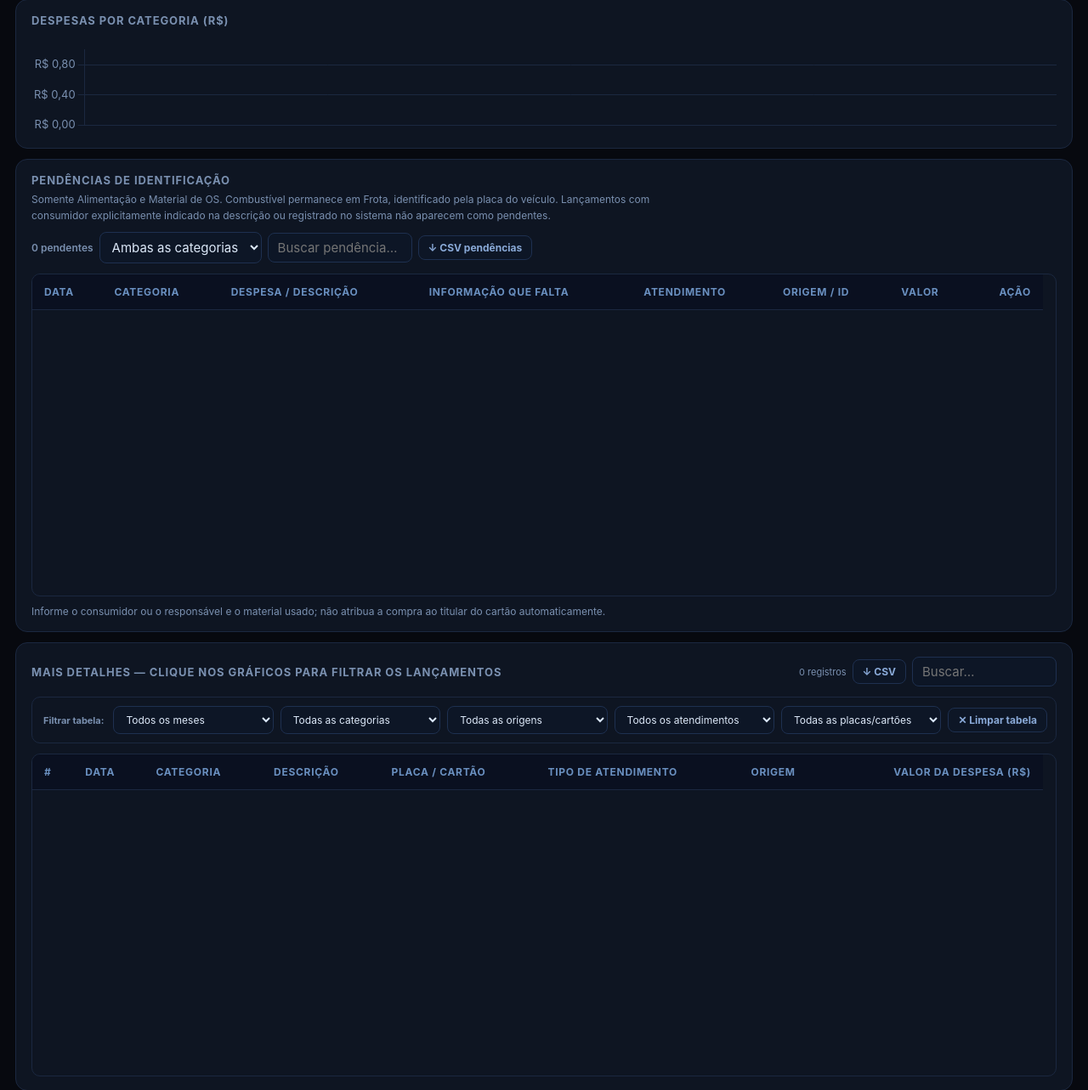
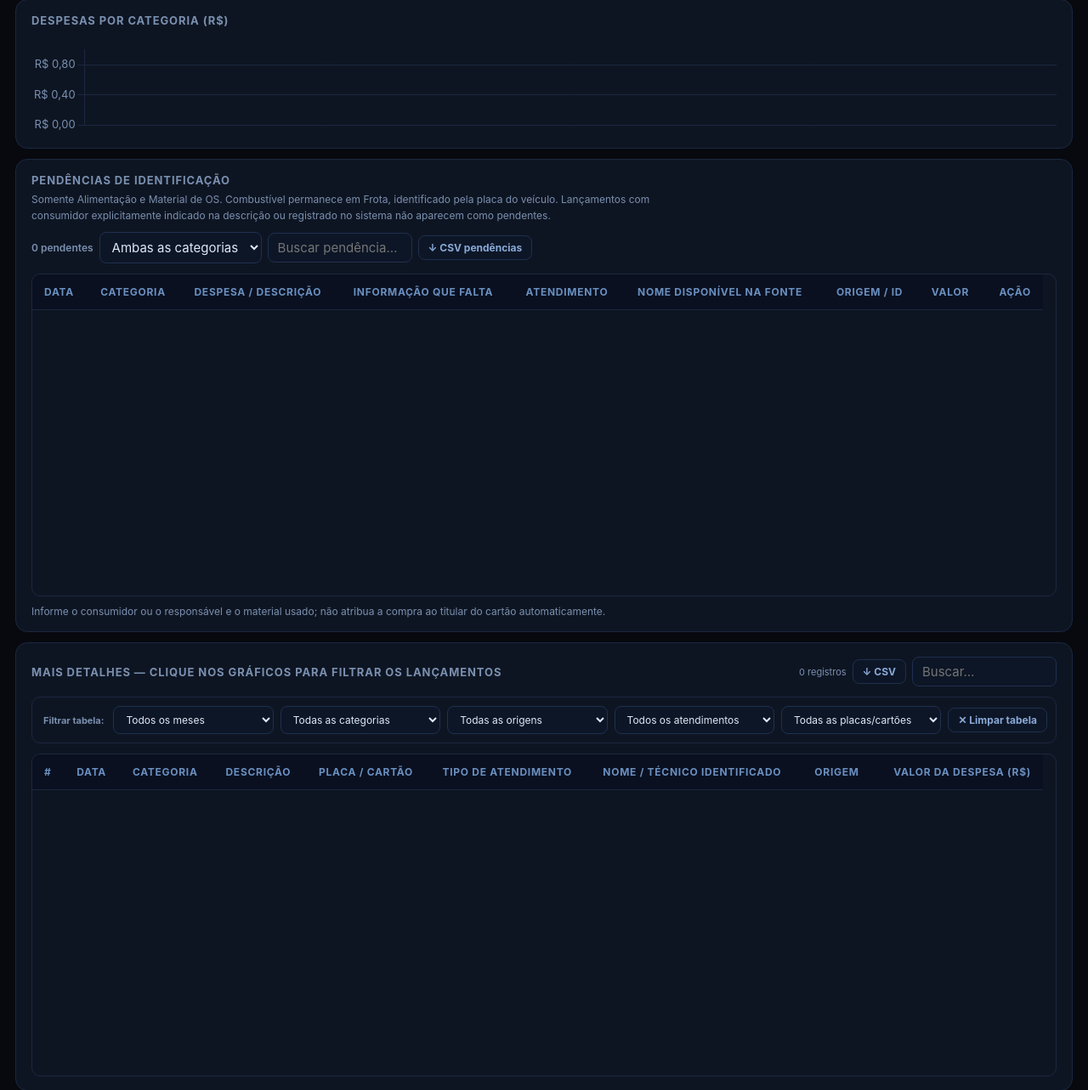
Before and after one commit to Abnerrum/AI, a Flask app: template relatorio-despesas/templates/index.html in a window 1280 px wide. Shown: the part 428-1711 px from the top of the page at 85% size. Run offline with Flask 3, Linux system fonts and the light colour scheme; the template is opened without the code that fills it: most values are stand-ins (such as "Sample title", 1, 10 or a date in 2020); lists and menus that the app fills with data are empty.

Commit message:
Exibir responsáveis e técnicos da fonte Clara no detalhamento e nas pendências

```diff
--- a/relatorio-despesas/templates/index.html
+++ b/relatorio-despesas/templates/index.html
@@ -165,6 +165,7 @@ html[data-theme="light"] #identForm textarea{background:#fff;border-color:#c6d6e
 #identTable td{vertical-align:middle}
 .ident-footer{padding-top:10px;color:var(--muted);font-size:12px}
 .ident-missing{font-weight:600;color:#f4b567}
+.ident-person{max-width:300px;overflow:hidden;text-overflow:ellipsis;white-space:nowrap;color:#a5d7fb}
 .ident-item{max-width:270px;overflow:hidden;text-overflow:ellipsis}
 #identTable .tbtn{white-space:nowrap}
 @media(max-width:850px){ .ident-scroll{max-height:330px} #identCard .table-head{display:block} #identCard .tbl-actions{margin-top:12px;flex-wrap:wrap} }
@@ -265,7 +266,7 @@ html[data-theme="light"] #identForm textarea{background:#fff;border-color:#c6d6e
       <table id="identTable">
         <thead><tr>
           <th>Data</th><th>Categoria</th><th>Despesa / descrição</th><th>Informação que falta</th>
-          <th>Atendimento</th><th>Origem / ID</th><th>Valor</th><th>Ação</th>
+          <th>Atendimento</th><th>Nome disponível na fonte</th><th>Origem / ID</th><th>Valor</th><th>Ação</th>
         </tr></thead>
         <tbody></tbody>
       </table>
@@ -296,7 +297,7 @@ html[data-theme="light"] #identForm textarea{background:#fff;border-color:#c6d6e
       <table id="detailTable">
         <thead><tr>
           <th>#</th><th>Data</th><th>Categoria</th><th>Descrição</th>
-          <th>Placa / Cartão</th><th>Tipo de atendimento</th><th>Origem</th><th>Valor da despesa (R$)</th>
+          <th>Placa / Cartão</th><th>Tipo de atendimento</th><th>Nome / Técnico identificado</th><th>Origem</th><th>Valor da despesa (R$)</th>
         </tr></thead>
         <tbody></tbody>
       </table>
@@ -548,9 +549,10 @@ function renderTable(){
     <td style="max-width:260px;overflow:hidden;text-overflow:ellipsis" title="${esc(r.descricao)}">${esc(r.descricao)}</td>
     <td>${esc(r.placa)||'—'}</td>
     <td>${esc(r.atendimento)||'—'}</td>
+    <td class="ident-person" title="${esc(nomeTecnicoFonte(r))}">${esc(nomeTecnicoFonte(r))}</td>
     <td>${esc(r.origem)||'—'}${r.origem==='MANUAL'?'<span class="badge-manual">MANUAL</span>':''}</td>
     <td>${brl(r.valor)}</td>
-  </tr>`).join(''):'<tr><td colspan="8" style="text-align:center;padding:30px;color:var(--muted)">Nenhum lançamento encontrado.</td></tr>';
+  </tr>`).join(''):'<tr><td colspan="9" style="text-align:center;padding:30px;color:var(--muted)">Nenhum lançamento encontrado.</td></tr>';
   $('#detailCount').textContent=num(sorted.length)+' de '+num(shown.length)+' registros';
   viewport.scrollTop=0;
 }
@@ -578,10 +580,27 @@ function consumidorExplicitoNaDescricao(r){
   if(/\b(?:restaurante|hotel|lanchonete|pizzaria|posto|mercado|comercio|sabor|churrasco|grill|supermercado|burguer|rest\.)\b/i.test(raw))return false;
   return /^\s*[A-ZÀ-Ý][a-zà-ÿ]{2,}(?:\s+[A-ZÀ-Ý][a-zà-ÿ]{2,})?\s+(?:e|,|&)\s*[A-ZÀ-Ý][a-zà-ÿ]{2,}/u.test(raw);
 }
+function pessoaCitadaNaFonte(r){
+  if(r.categoria!=='Alimentação')return '';
+  const textoOriginal=String(r.descricao_origem_fonte||'').trim();
+  if(textoOriginal&&consumidorExplicitoNaDescricao({...r,descricao:textoOriginal}))return textoOriginal;
+  if(consumidorExplicitoNaDescricao(r))return String(r.descricao||'').trim();
+  return '';
+}
+function nomeTecnicoFonte(r){
+  // Responsável de pagamento e consumidor/usuário do material são papéis diferentes.
+  const manual=String(r.responsavel_uso||'').trim();
+  if(manual)return 'Confirmado: '+manual;
+  const citado=pessoaCitadaNaFonte(r);
+  if(citado)return 'Pessoa(s) na descrição: '+citado;
+  const titular=String(r.titular_cartao_fonte||'').trim();
+  if(titular)return 'Titular Clara (uso não confirmado): '+titular;
+  return 'Não identificado';
+}
 function camposPendentes(r){
   const falta=[];
   if(r.categoria==='Alimentação'){
-    if(!String(r.responsavel_uso||'').trim()&&!consumidorExplicitoNaDescricao(r))falta.push('Quem se alimentou');
+    if(!String(r.responsavel_uso||'').trim()&&!pessoaCitadaNaFonte(r))falta.push('Quem se alimentou');
   }else if(r.categoria==='Material de OS'){
     if(!String(r.responsavel_uso||'').trim())falta.push('Quem utilizou');
     if(!String(r.material_utilizado||'').trim())falta.push('Material efetivamente usado');
@@ -608,10 +627,11 @@ function renderPendencias(){
     <td class="ident-item" title="${esc(r.descricao)}">${esc(r.descricao)||'—'}</td>
     <td class="ident-missing">${esc(camposPendentes(r).join(' + '))}</td>
     <td>${esc(r.atendimento)||'—'}</td>
+    <td class="ident-person" title="${esc(nomeTecnicoFonte(r))}">${esc(nomeTecnicoFonte(r))}</td>
     <td title="${esc(r.id)}">${esc(r.origem)} <small>${esc(r.id)}</small></td>
     <td>${brl(r.valor)}</td>
     <td><button class="tbtn primary" type="button" data-ident-pk="${r.pk}">Identificar</button></td>
-  </tr>`).join(''):'<tr><td colspan="8" style="text-align:center;padding:25px;color:var(--muted)">Nenhuma pendência para estes filtros.</td></tr>';
+  </tr>`).join(''):'<tr><td colspan="9" style="text-align:center;padding:25px;color:var(--muted)">Nenhuma pendência para estes filtros.</td></tr>';
   $('#identFooter').textContent=(data.length>150?'Exibindo as primeiras 150 de '+num(data.length)+' pendências. Use a busca ou exporte o CSV. ':'')
     +'Não confunda o titular do cartão com quem consumiu, nem o fornecedor com quem utilizou o material.';
 }
@@ -827,7 +847,7 @@ async function syncSheets(silent=false){
   try{
     const res=await reqJSON('/api/sync-sheets',{method:'POST'});
     const r=res.resultado;
-    if(r.novas>0 || r.atualizadas>0){
+    if(r.novas>0 || r.atualizadas>0 || r.titulares_novos>0 || r.titulares_atualizados>0){
       notification('✓ '+r.novas+' novo(s) e '+r.atualizadas+' atualizado(s) do Google Sheets.');
       _autoSynced=true;
       await reload();
```
